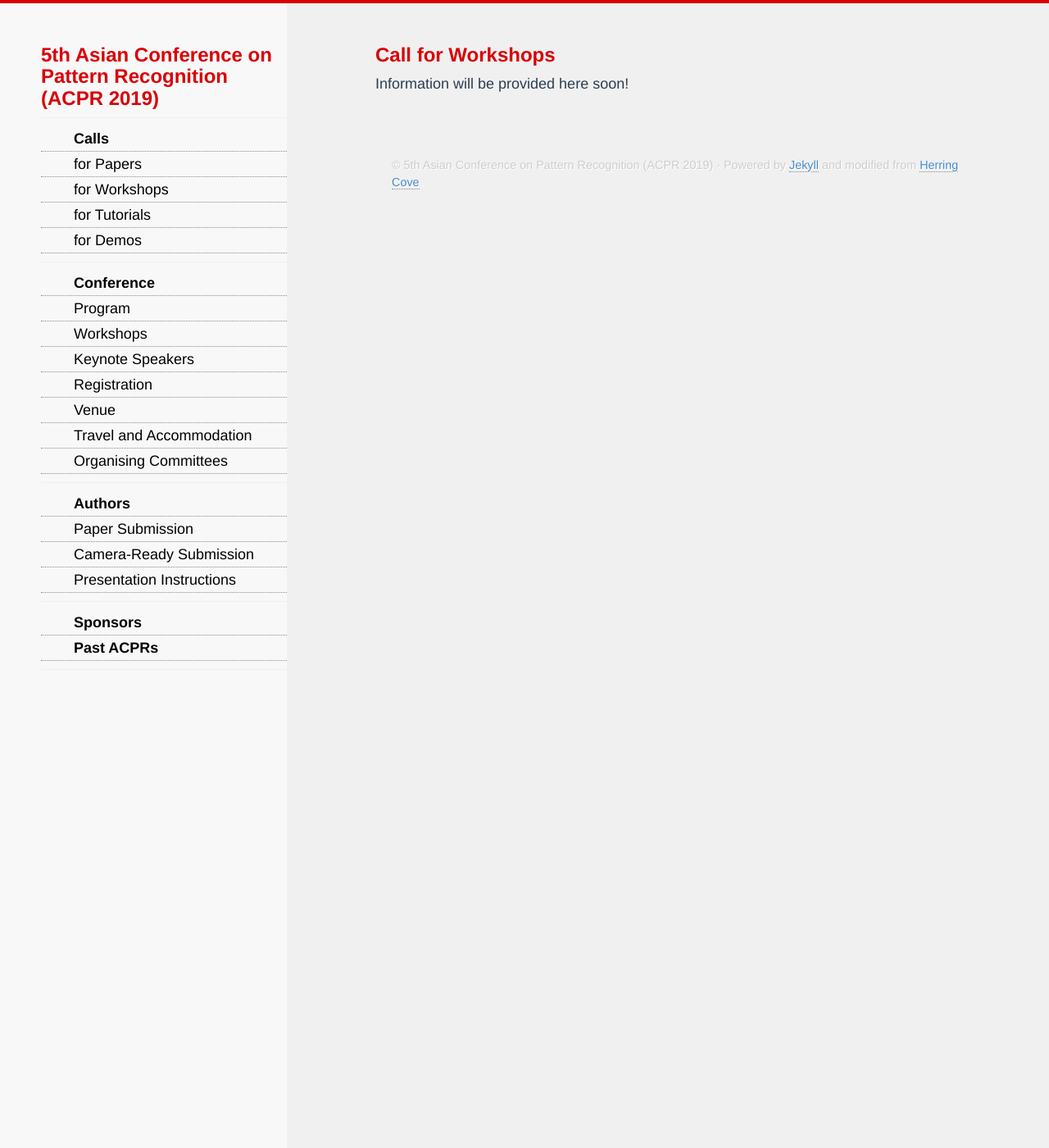
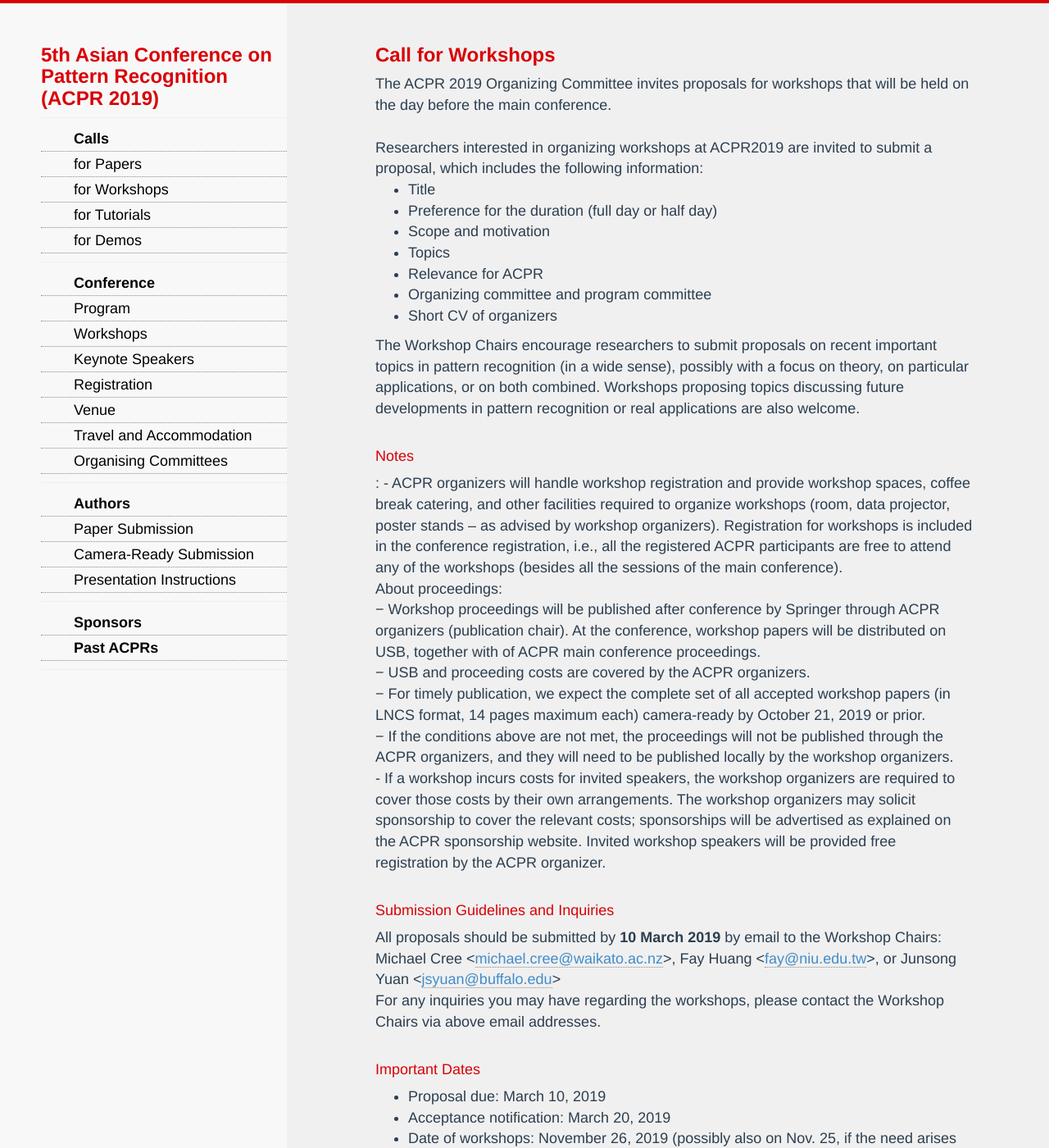
Before and after one commit to AndrewChenUoA/ACPR2019, a Jekyll site: the page built from cfw.html, in a window 1280 px wide and 1400 px high. Shown: the whole window at 82% size. Built offline with Jekyll 4.4.1, drawn with Linux system fonts in a browser that asks for light colours; nearby versions of some CDN libraries; Markdown is read by kramdown in place of the engine named in the settings; some of the changed text lies outside the part shown.

Commit message:
Add call for workshops

```diff
--- a/cfw.html
+++ b/cfw.html
@@ -3,5 +3,38 @@ title: ACPR 2019 - The 5th Asian Conference on Pattern Recognition
 ---
 <div>
 <h3>Call for Workshops</h3>
-Information will be provided here soon!
+The ACPR 2019 Organizing Committee invites proposals for workshops that will be held on the day before the main conference.<br/><br/>
+Researchers interested in organizing workshops at ACPR2019 are invited to submit a proposal, which includes the following information:
+<ul>
+<li>Title</li>
+<li>Preference for the duration (full day or half day)</li>
+<li>Scope and motivation</li>
+<li>Topics</li>
+<li>Relevance for ACPR</li>
+<li>Organizing committee and program committee</li>
+<li>Short CV of organizers</li>
+</ul>
+
+The Workshop Chairs encourage researchers to submit proposals on recent important topics in pattern recognition (in a wide sense), possibly with a focus on theory, on particular applications, or on both combined. Workshops proposing topics discussing future developments in pattern recognition or real applications are also welcome.<br/><br/>
+
+<h4>Notes</h4>:
+- ACPR organizers will handle workshop registration and provide workshop spaces, coffee break catering, and other facilities required to organize workshops (room, data projector, poster stands – as advised by workshop organizers). Registration for workshops is included in the conference registration, i.e., all the registered ACPR participants are free to attend any of the workshops (besides all the sessions of the main conference).<br/>
+About proceedings:<br/>
+−	Workshop proceedings will be published after conference by Springer through ACPR organizers (publication chair). At the conference, workshop papers will be distributed on USB, together with of ACPR main conference proceedings.<br/>
+−	USB and proceeding costs are covered by the ACPR organizers.<br/>
+−	For timely publication, we expect the complete set of all accepted workshop papers (in LNCS format, 14 pages maximum each) camera-ready by October 21, 2019 or prior.<br/>
+−	If the conditions above are not met, the proceedings will not be published through the ACPR organizers, and they will need to be published locally by the workshop organizers.<br/>
+-	If a workshop incurs costs for invited speakers, the workshop organizers are required to cover those costs by their own arrangements. The workshop organizers may solicit sponsorship to cover the relevant costs; sponsorships will be advertised as explained on the ACPR sponsorship website. Invited workshop speakers will be provided free registration by the ACPR organizer.<br/><br/>
+
+<h4>Submission Guidelines and Inquiries</h4>
+All proposals should be submitted by <b>10 March 2019</b> by email to the Workshop Chairs: Michael Cree <<a href="mailto:michael.cree@waikato.ac.nz">michael.cree@waikato.ac.nz</a>>, Fay Huang <<a href="mailto:fay@niu.edu.tw">fay@niu.edu.tw</a>>, or Junsong Yuan <<a href="mailto:jsyuan@buffalo.edu">jsyuan@buffalo.edu</a>><br/>
+For any inquiries you may have regarding the workshops, please contact the Workshop Chairs via above email addresses.<br/><br/>
+
+<h4>Important Dates</h4>
+<ul>
+<li>Proposal due: March 10, 2019</li>
+<li>Acceptance notification: March 20, 2019</li>
+<li>Date of workshops: November 26, 2019 (possibly also on Nov. 25, if the need arises for a second day)</li>
+</ul>
+
 </div>
--- a/committees.html
+++ b/committees.html
@@ -29,8 +29,8 @@ title: ACPR 2019 - The 5th Asian Conference on Pattern Recognition
   Anil K. Jain (University of Michigan, United States)<br/>
   <br/>
   <b>Workshop Chairs</b></br>
+  Michael Cree (University of Waikato, New Zealand)<br/>
   Fay Huang (National Ilan University, Taiwan)<br/>
-  Cheng-Lin Liu (Chinese Academy of Sciences, China)<br/>
   Junsong Yuan (Nanyang Technological University, Singapore)<br/>
   <br/>
   <b>Tutorial Chair</b><br/>
```
